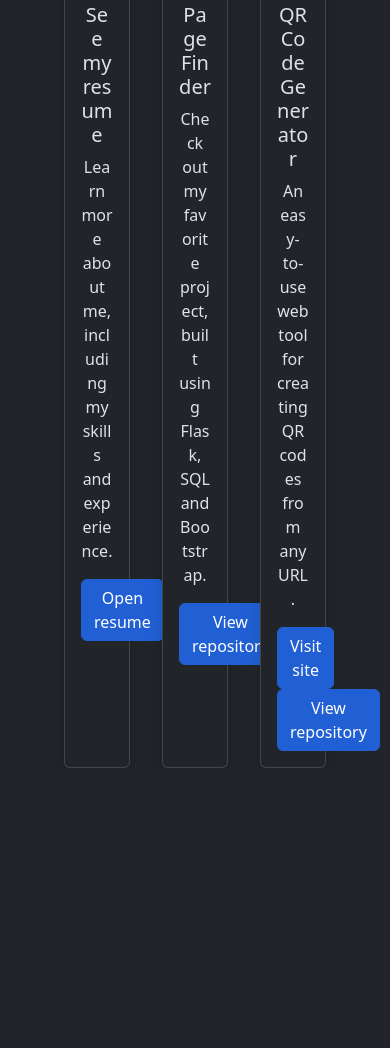
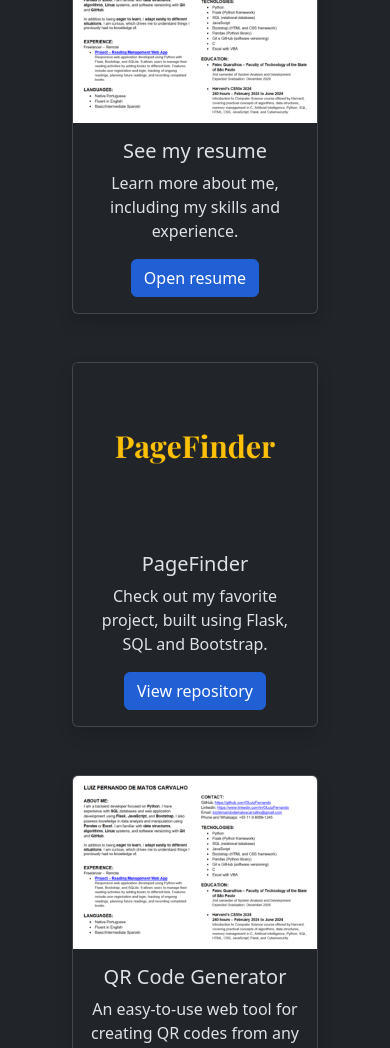
Before and after one commit to OLuizFernando/oluizfernando_site, a website: page index.html in a window 390 px wide. Shown: the part 952-2000 px from the top of the page. Before the commit the page ends 1720 px from the top, so only its background shows below. Drawn offline with nearby package versions, Linux system fonts and the light colour scheme.

Commit message:
remaking cards layout responsively

```diff
--- a/index.html
+++ b/index.html
@@ -40,8 +40,9 @@
 
     <div class="border-top w-75 mx-auto"></div>
 
-    <div class="d-flex flex-row justify-content-center m-5">
-        <div class="card shadow mx-3" style="width: 18rem;">
+    <div class="row row-cols-1 row-cols-md-2 row-cols-lg-3 row-cols-xxl-4 g-5 justify-content-center mx-5 mt-2 mb-5">
+        <div class="col">
+            <div class="card text-center shadow">
                 <img src="images/resume.png" class="card-img-top" alt="Resume preview">
                 <div class="card-body">
                     <h5 class="card-title">See my resume</h5>
@@ -49,7 +50,9 @@
                     <a href="https://drive.google.com/file/d/1Rlz1rPUn6-lKy9wYfk5hbfAbddCnmT0d/view?usp=sharing" target="_blank" class="btn btn-primary">Open resume</a>
                 </div>
             </div>
-        <div class="card shadow mx-3" style="width: 18rem;">
+        </div>
+        <div class="col">
+            <div class="card text-center shadow">
                 <img src="images/pagefinder.png" class="card-img-top" alt="PageFinder logo">
                 <div class="card-body">
                     <h5 class="card-title">PageFinder</h5>
@@ -57,13 +60,16 @@
                     <a href="https://github.com/OLuizFernando/pagefinder" target="_blank" class="btn btn-primary">View repository</a>
                 </div>
             </div>
-        <div class="card shadow mx-3" style="width: 18rem;">
-            <img src="images/qr_code_generator.png" class="card-img-top" alt="QR Code Generator logo">
+        </div>
+        <div class="col">
+            <div class="card text-center shadow">
+                <img src="images/resume.png" class="card-img-top" alt="Resume preview">
                 <div class="card-body">
                     <h5 class="card-title">QR Code Generator</h5>
                     <p class="card-text">An easy-to-use web tool for creating QR codes from any URL.</p>
-                <a href="https://oluizfernando.github.io/qrcode_generator/" target="_blank" class="btn btn-primary me-1">Visit site</a>
+                    <a href="https://oluizfernando.github.io/qrcode_generator/" target="_blank" class="btn btn-primary">Visit site</a>
                     <a href="https://github.com/OLuizFernando/qrcode_generator" target="_blank" class="btn btn-primary">View repository</a>
+                </div>
             </div>
         </div>
     </div>
```
Lines whose indentation alone changed are shown as unchanged.
